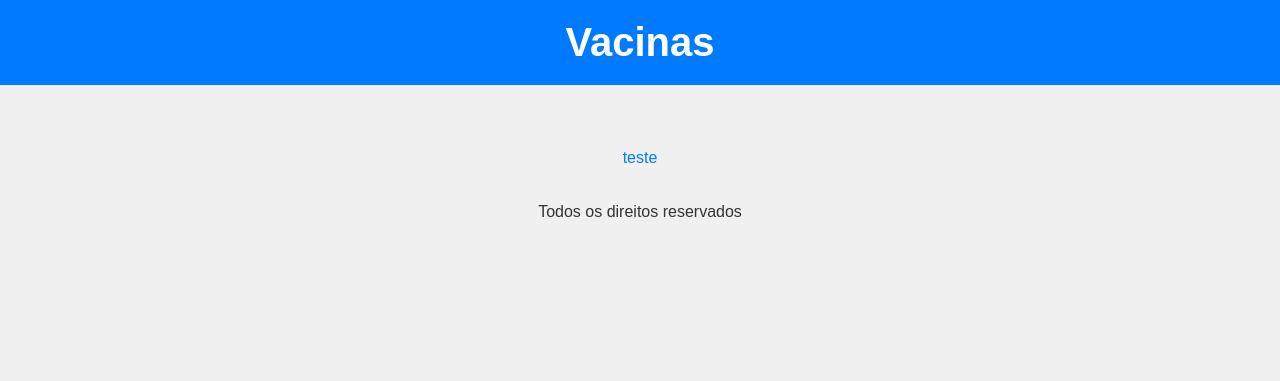
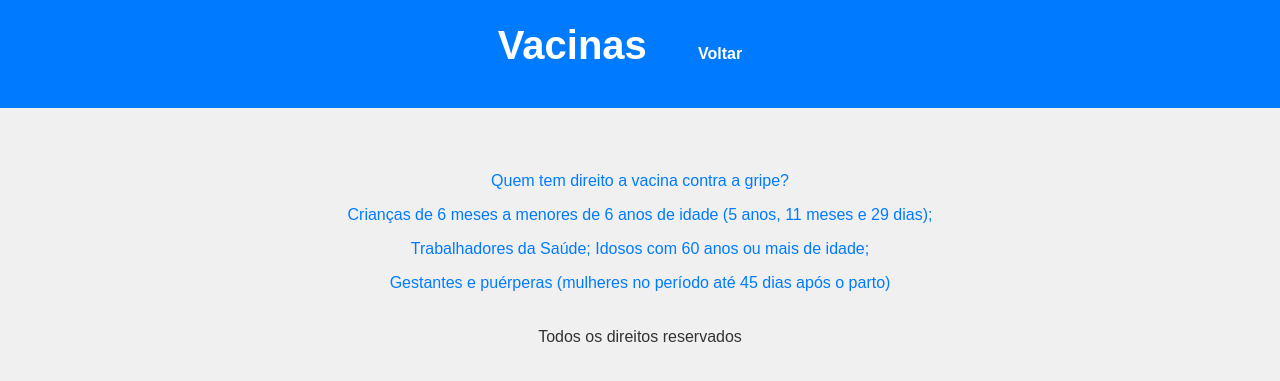
Before and after one commit to Daniel-srocha/PI1, a Flask app: page /quem_pode_se_vacinar in a window 1280 px wide. Shown: the top 381 px of the page. Run offline with Flask 3, Linux system fonts and the light colour scheme.

Commit message:
Update quem_pode_se_vacinar.html

```diff
--- a/templates/quem_pode_se_vacinar.html
+++ b/templates/quem_pode_se_vacinar.html
@@ -3,7 +3,7 @@
 <head>
     <meta charset="UTF-8">
     <title>Quem Pode se Vacinar</title>
-    <link rel="stylesheet" href="{{ url_for('static', filename='style.css')}}">
+    <link rel="stylesheet" href="style.css">
 </head>
 <body>
     <div>
@@ -11,10 +11,19 @@
         <span class="headerTitle">
             Vacinas
         </span>
+        <span><a class="button" href="homepage.html">Voltar</a>
+        </span>
     </header>
     </div>
     <div class="quem_pode">
-        <p>teste</p>
+        <p>
+
+        </p>
+        <p>
+            Quem tem direito a vacina contra a gripe?</p>
+<p>Crianças de 6 meses a menores de 6 anos de idade (5 anos, 11 meses e 29 dias);</p>
+Trabalhadores da Saúde; Idosos com 60 anos ou mais de idade;<p> Gestantes e puérperas (mulheres no período até 45 dias após o parto)
+        </p>
     </div>
     <div>
         <footer class="footer">
```
